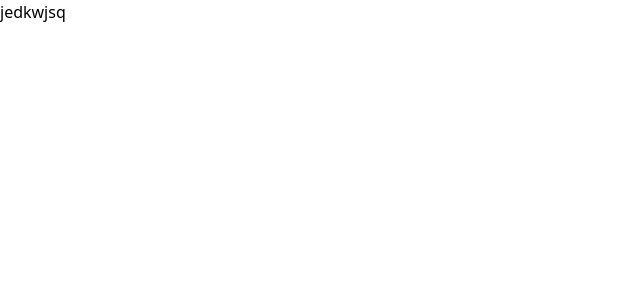
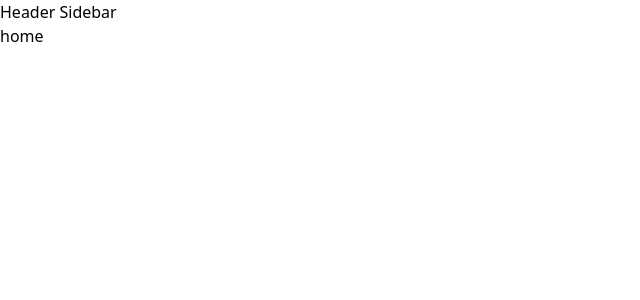
Before and after one commit to Vermasaiyam/ChatterBox, a React (Vite) app in the folder frontend/: page / in a window 1280 px wide. Shown: the top 300 px of the page, without its empty margins (0-640 px from the left). Built offline with nearby package versions, Linux system fonts and the light colour scheme.

Commit message:
some changes

```diff
--- a/frontend/src/App.jsx
+++ b/frontend/src/App.jsx
@@ -1,6 +1,7 @@
 import Home from './components/Home'
 import Login from './components/Login'
 import MainLayout from './components/MainLayout'
+import Profile from './components/Profile'
 import Signup from './components/Signup'
 import { createBrowserRouter, RouterProvider } from 'react-router-dom'
 
@@ -10,8 +11,8 @@ const browserRouter = createBrowserRouter([
     element:
       // <ProtectedRoutes>
       <MainLayout />
-      // </ProtectedRoutes>
-      ,
+    // </ProtectedRoutes>
+    ,
     children: [
       {
         path: '/',
@@ -20,10 +21,13 @@ const browserRouter = createBrowserRouter([
           <Home />
         // </ProtectedRoutes>
       },
-      // {
-      //   path: '/profile/:id',
-      //   element: <ProtectedRoutes> <Profile /></ProtectedRoutes>
-      // },
+      {
+        path: '/profile',
+        element:
+          // <ProtectedRoutes>
+          <Profile />
+        // </ProtectedRoutes>
+      },
       // {
       //   path: '/account/edit',
       //   element: <ProtectedRoutes><EditProfile /></ProtectedRoutes>
--- a/frontend/src/components/Login.jsx
+++ b/frontend/src/components/Login.jsx
@@ -60,7 +60,7 @@ const Login = () => {
                 className='shadow-lg flex flex-col gap-5 p-8 py-10'
             >
                 <div className='mb-1 -mt-12'>
-                    <h1 className='text-center font-bold text-4xl m-3 mt-5'>Login</h1>
+                    <h1 className='text-center font-bold text-4xl m-3 mt-5'>Login your account</h1>
                     <p className='text-base text-center'>Please log in to your account to proceed.</p>
                 </div>
                 <div>
--- a/frontend/src/components/MainLayout.jsx
+++ b/frontend/src/components/MainLayout.jsx
@@ -1,9 +1,14 @@
 import React from 'react'
+import { Outlet } from 'react-router-dom'
 
 const MainLayout = () => {
   return (
     <div>
-      jedkwjsq
+      Header
+      Sidebar
+      <div className="">
+        <Outlet/>
+      </div>
     </div>
   )
 }
--- /dev/null
+++ b/frontend/src/components/Profile.jsx
@@ -0,0 +1,11 @@
+import React from 'react'
+
+const Profile = () => {
+  return (
+    <div>
+      profile
+    </div>
+  )
+}
+
+export default Profile
```
